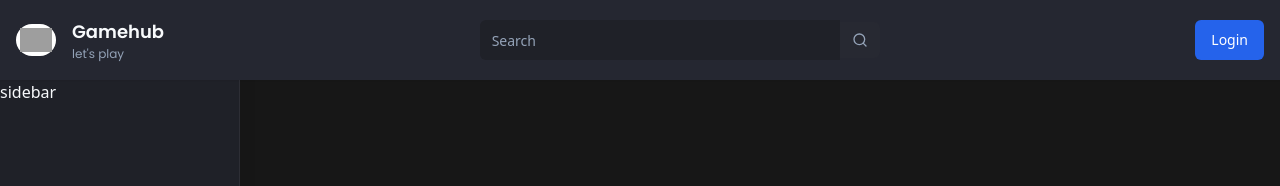
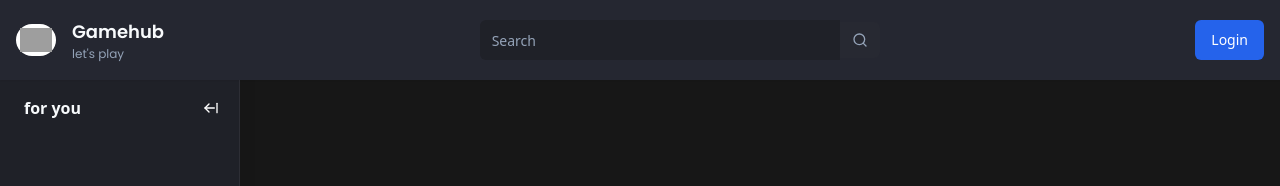
Before and after one commit to JahangeerAnsari/stream-app, a Next.js app: page / in a window 1280 px wide. Shown: the top 186 px of the page. Built offline with nearby package versions, Linux system fonts and the light colour scheme; no server answers; grey boxes are pictures that could not be loaded.

Commit message:
we have create a sidebar drawer can be expand and collapse

```diff
--- a/app/(browse)/_components/sidebar/index.tsx
+++ b/app/(browse)/_components/sidebar/index.tsx
@@ -1,9 +1,13 @@
+"use client";
+import { Toggle } from "./toggle";
 import { Wrapper } from "./wrapper"
 
 export const Sidebar = () => {
     // wrapper will be client comp
     // sidebar will be server comp i will inject server comp into clinet comp
-    return <Wrapper>
-          sidebar
-    </Wrapper>;
+    return (
+      <Wrapper>
+        <Toggle />
+      </Wrapper>
+    );
 }
--- /dev/null
+++ b/app/(browse)/_components/sidebar/toggle.tsx
@@ -0,0 +1,43 @@
+"use client";
+
+import { Button } from "@/components/ui/button";
+import { ToolTipHint } from "@/components/ui/hint";
+import { useSidebar } from "@/store/use-sidebar";
+import { ArrowLeftFromLine, ArrowRightFromLine } from "lucide-react";
+
+export const Toggle = () => {
+  const { collapsed, onCollapse, onExpanded } = useSidebar((state) => state);
+  const label = collapsed ? "Expand" : "Collapse";
+
+  return (
+    <>
+      {collapsed && (
+        <div className="hidden lg:flex w-full items-center justify-center pt-4 mb-4">
+          <ToolTipHint side="right" asChild align="end" label={label}>
+            <Button
+              onClick={onExpanded}
+              variant="ghost"
+              className="h-auto p-2 ml-auto"
+            >
+              <ArrowRightFromLine className="w-4 h-4 text-white" />
+            </Button>
+          </ToolTipHint>
+        </div>
+      )}
+      {!collapsed && (
+        <div className="p-3 pl-6 mb-2 flex items-center w-full">
+          <p className="font-semibold text-primary">for you</p>
+          <ToolTipHint side="right" align="end" asChild label={label}>
+            <Button
+              onClick={onCollapse}
+              className="h-auto p-2 ml-auto"
+              variant="ghost"
+            >
+              <ArrowLeftFromLine className="h-4 w-4 text-white" />
+            </Button>
+          </ToolTipHint>
+        </div>
+      )}
+    </>
+  );
+};
--- a/app/(browse)/_components/sidebar/wrapper.tsx
+++ b/app/(browse)/_components/sidebar/wrapper.tsx
@@ -1,11 +1,20 @@
+"use client";
+import { cn } from "@/lib/utils";
+// here we are using hook so we have to this comp as client comp mandatory
+import { useSidebar } from "@/store/use-sidebar";
 interface WrapperProps {
   children: React.ReactNode;
+  asChild?:boolean
 }
-export const Wrapper = ({ children }: WrapperProps) => {
+export const Wrapper = ({ children, asChild }: WrapperProps) => {
+  const { collapsed, onCollapse, onExpanded } = useSidebar((state) => state);
   return (
     <aside
-      className="fixed left-0 flex flex-col w-60 h-full bg-background border-r
-    border-[#2D2E35] z-35" >
+      className={cn(
+        "fixed left-0 flex flex-col w-60 h-full bg-background border-r border-[#2D2E35] z-35",
+        collapsed && "w-[70px]"
+      )}
+    >
       {children}
     </aside>
   );
--- /dev/null
+++ b/components/ui/hint.tsx
@@ -0,0 +1,25 @@
+import {
+  Tooltip,
+  TooltipContent,
+  TooltipProvider,
+  TooltipTrigger,
+} from "@/components/ui/tooltip";
+interface HintProps {
+  label: string;
+  children: React.ReactNode;
+  asChild?: boolean;
+  side?: "top" | "right" | "left" | "bottom";
+  align?: "center" | "start" | "end";
+}
+export const ToolTipHint = ({ children, label, align, asChild, side }: HintProps) => {
+  return (
+    <TooltipProvider>
+      <Tooltip delayDuration={0}>
+        <TooltipTrigger asChild={asChild}>{children}</TooltipTrigger>
+              <TooltipContent side={side} align={align} className="text-black bg-white">
+                  <p className="font-semibold">{label}</p>
+        </TooltipContent>
+      </Tooltip>
+    </TooltipProvider>
+  );
+};
--- /dev/null
+++ b/components/ui/tooltip.tsx
@@ -0,0 +1,30 @@
+"use client"
+
+import * as React from "react"
+import * as TooltipPrimitive from "@radix-ui/react-tooltip"
+
+import { cn } from "@/lib/utils"
+
+const TooltipProvider = TooltipPrimitive.Provider
+
+const Tooltip = TooltipPrimitive.Root
+
+const TooltipTrigger = TooltipPrimitive.Trigger
+
+const TooltipContent = React.forwardRef<
+  React.ElementRef<typeof TooltipPrimitive.Content>,
+  React.ComponentPropsWithoutRef<typeof TooltipPrimitive.Content>
+>(({ className, sideOffset = 4, ...props }, ref) => (
+  <TooltipPrimitive.Content
+    ref={ref}
+    sideOffset={sideOffset}
+    className={cn(
+      "z-50 overflow-hidden rounded-md border bg-popover px-3 py-1.5 text-sm text-popover-foreground shadow-md animate-in fade-in-0 zoom-in-95 data-[state=closed]:animate-out data-[state=closed]:fade-out-0 data-[state=closed]:zoom-out-95 data-[side=bottom]:slide-in-from-top-2 data-[side=left]:slide-in-from-right-2 data-[side=right]:slide-in-from-left-2 data-[side=top]:slide-in-from-bottom-2",
+      className
+    )}
+    {...props}
+  />
+))
+TooltipContent.displayName = TooltipPrimitive.Content.displayName
+
+export { Tooltip, TooltipTrigger, TooltipContent, TooltipProvider }
--- /dev/null
+++ b/store/use-sidebar.ts
@@ -0,0 +1,12 @@
+import {create} from 'zustand'
+interface SidebarStore{
+    collapsed: boolean;
+    onExpanded: () => void;
+    onCollapse: () => void;
+}
+
+export const useSidebar = create<SidebarStore>((set) => ({
+    collapsed: false,
+    onExpanded: () => set(() => ({ collapsed: false})),
+    onCollapse:() => set(() => ({collapsed:true}))
+}))
```
Also changed, not shown: package.json (+6 -3 lines), 1 other file (tests, documents, lock files or other folders).
